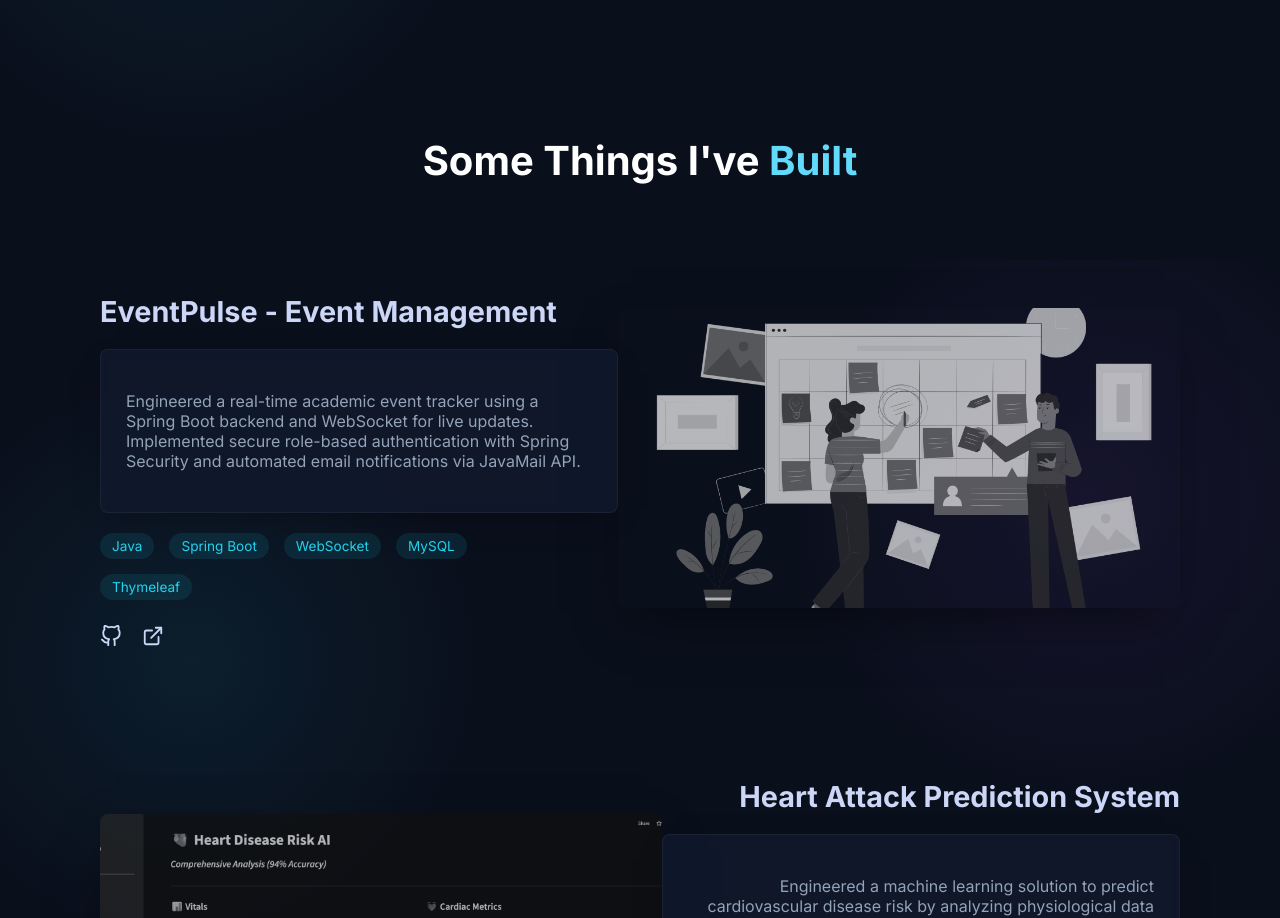
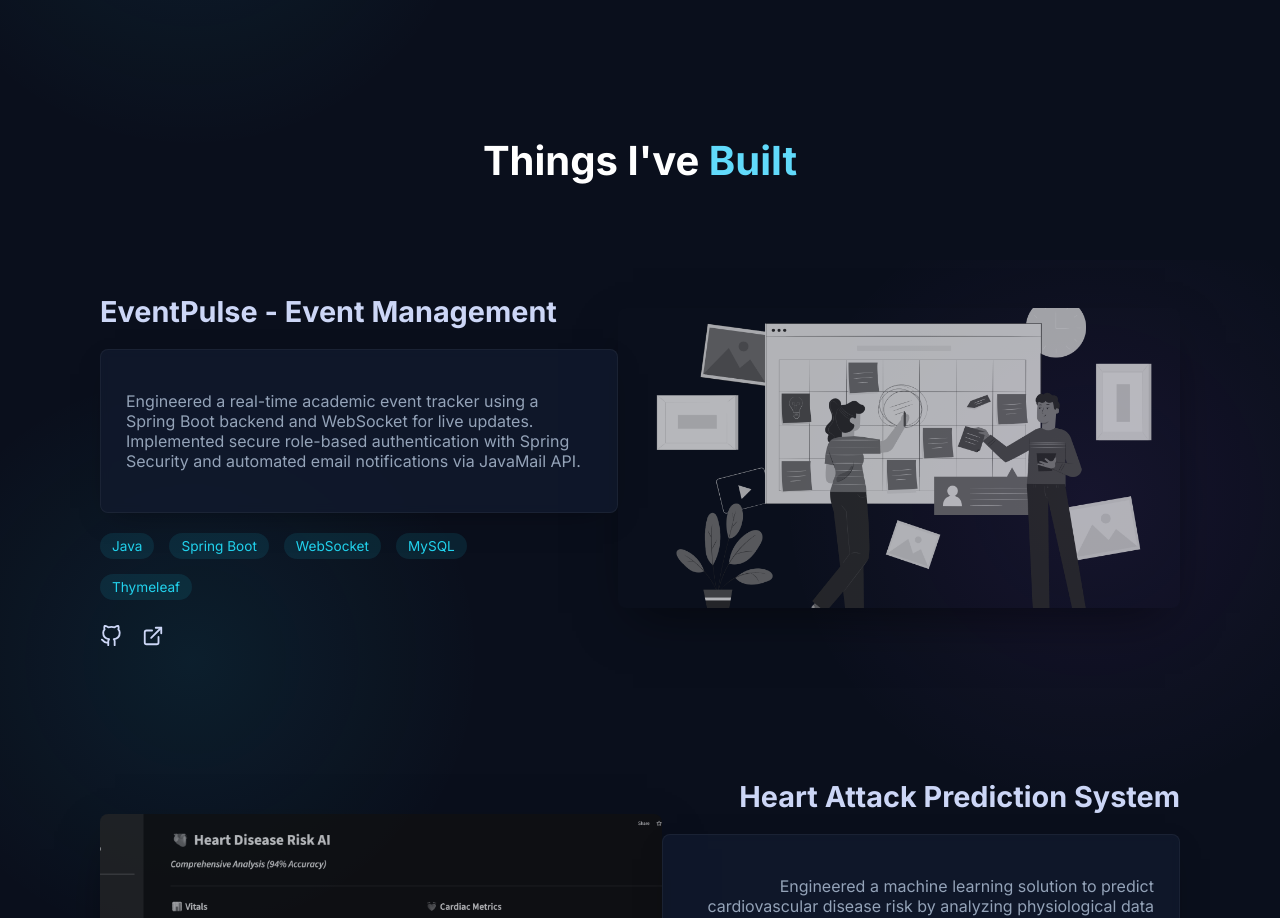
Before and after one commit to Kavyashree784/my-portfolio, a React (Vite) app: page / in a window 1280 px wide. Shown: the part 2940-3858 px from the top of the page. Built offline with nearby package versions, Linux system fonts and the light colour scheme.

Commit message:
Update Projects.jsx

```diff
--- a/src/sections/Projects.jsx
+++ b/src/sections/Projects.jsx
@@ -12,7 +12,7 @@ const Projects = () => {
 
   return (
     <div className="projects-container">
-      <h2 className="section-title">Some Things I've <span>Built</span></h2>
+      <h2 className="section-title">Things I've <span>Built</span></h2>
 
       <div className="projects-grid">
         {visibleProjects.map((project, index) => (
```
